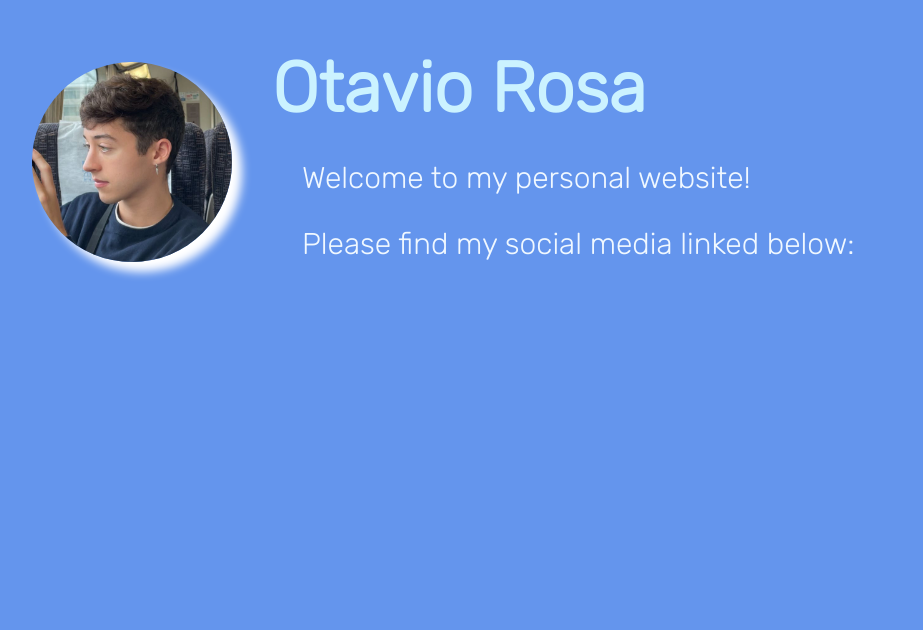
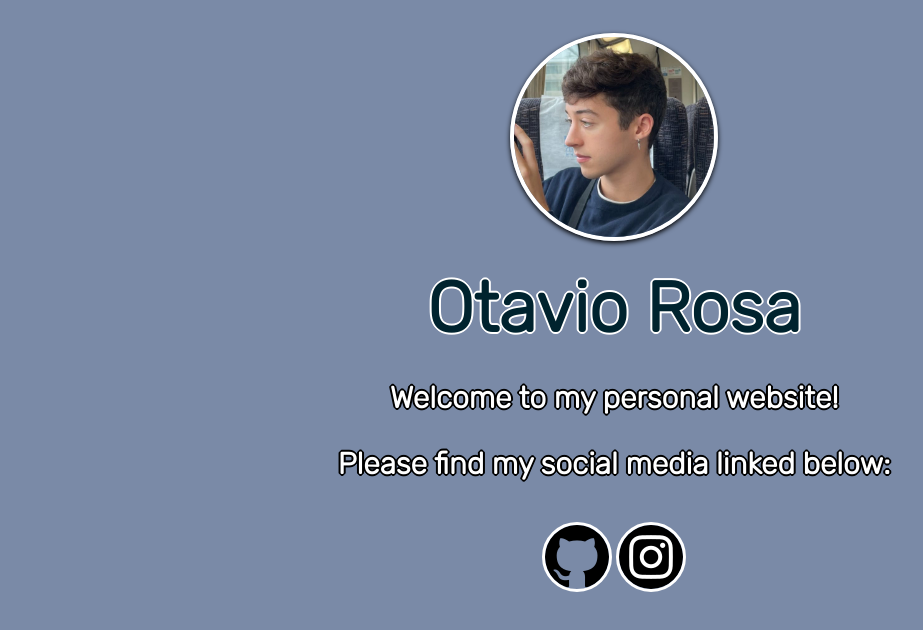
Before and after one commit to om-rosa/personalwebsite, a plain HTML site: page index.html in a window 1280 px wide. Shown: the whole page, without its empty margins (26-949 px from the left). Drawn offline with Linux system fonts and the light colour scheme.

Commit message:
Finish personal website

```diff
--- a/index.html
+++ b/index.html
@@ -12,5 +12,7 @@
     <h1 class="title">Otavio Rosa</h1>
     <p class="text">Welcome to my personal website!</p>
     <p class="text">Please find my social media linked below:</p>
+    <a href="https://github.com/om-rosa" target="_blank"><img class="icons" src="github.png" width="64" height="64" title="Github"></a>
+    <a href="https://instagram.com/otaviomrosa" target="_blank"><img class="icons" src="instagram.png" width="64" height="64" title="Instagram"></a>
 </body>
 </html>
--- a/styles.css
+++ b/styles.css
@@ -2,27 +2,45 @@
 
 .title {
     font-size:70px;
-    color:rgb(203, 242, 255);
-    margin-left:50px;
+    color:rgb(0, 35, 46);
+    margin-left:0px;
     margin-bottom:0px;
+    text-shadow: 2px 0 #fff, -2px 0 #fff, 0 2px #fff, 0 -2px #fff,
+    1px 1px #fff, -1px -1px #fff, 1px -1px #fff, -1px 1px #fff;
 }
 
 .text {
-    color:aliceblue;
-    margin-left:320px;
+    color:rgb(255, 255, 255);
+    margin-left:0px;
     font-size:30px;
+    font-weight:bold;
+    text-shadow: 2px 0 #000000, -2px 0 #000000, 0 2px #000000, 0 -2px #000000,
+    1px 1px #000000, -1px -1px #000000, 1px -1px #000000, -1px 1px #000000;
 }
 
 body {
-    background-color: cornflowerblue;
+    background-color: rgb(122, 138, 167);
     font-family: rubik;
+    text-align:center
 }
 
 .headshot {
     border-radius:50%;
-    margin-left: 50px;
-    margin-top: 15px;
-    margin-right: 40px;
-    box-shadow: 10px 10px 10px white;
-    float:left;
+    margin-left: 0px;
+    margin-top: 25px;
+    margin-right: 0px;
+    border:solid white 4px;
+    box-shadow:0px 2px 5px black;
+    margin-bottom: -25px;
 }
+
+.horizontal {
+    display:flex;
+    align-items: center;
+}
+
+.icons {
+    margin-top:10px;
+    border:solid white 3px;
+    border-radius:100%;
+}
```
Also changed, not shown: github.png (added), instagram.png (added).
